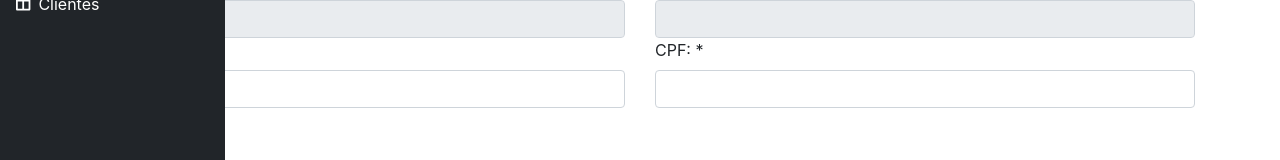
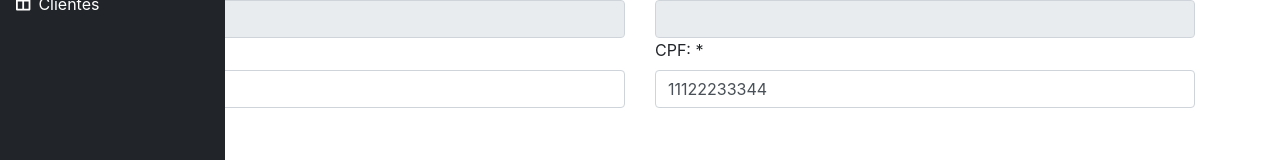
Before and after one commit to riosney/clientes-app, an Angular app: page /clientes-form in a window 1280 px wide. Shown: the part 240-400 px from the top of the page. Built offline with nearby package versions, Linux system fonts and the light colour scheme.

Commit message:
Criando e injetando o serviço de clientes

```diff
--- a/src/app/app.module.ts
+++ b/src/app/app.module.ts
@@ -7,6 +7,7 @@ import { AppComponent } from './app.component';
 import { TemplateModule } from './template/template.module';
 import { HomeComponent } from './home/home.component'
 import { ClientesModule } from './clientes/clientes.module';
+import { ClientesService } from './clientes.service'
 
 @NgModule({
   declarations: [
@@ -19,7 +20,9 @@ import { ClientesModule } from './clientes/clientes.module';
     TemplateModule,
     ClientesModule
   ],
-  providers: [],
+  providers: [
+    ClientesService
+  ],
   bootstrap: [AppComponent]
 })
 export class AppModule { }
--- /dev/null
+++ b/src/app/clientes.service.ts
@@ -0,0 +1,17 @@
+import { Injectable } from '@angular/core';
+import { Cliente } from './clientes/clientes';
+
+@Injectable({
+  providedIn: 'root'
+})
+export class ClientesService {
+
+  constructor() { }
+
+  getCliente() : Cliente {
+    let cliente : Cliente = new Cliente();
+    cliente.nome = 'Fulado de tal';
+    cliente.cpf = '11122233344'
+    return cliente;
+  }
+}
--- a/src/app/clientes/clientes-form/clientes-form.component.ts
+++ b/src/app/clientes/clientes-form/clientes-form.component.ts
@@ -1,6 +1,7 @@
 import { Component, OnInit } from '@angular/core';
 
 import { Cliente } from '../clientes';
+import { ClientesService } from '../../clientes.service';
 
 @Component({
   selector: 'app-clientes-form',
@@ -11,8 +12,8 @@ export class ClientesFormComponent implements OnInit {
 
   cliente: Cliente;
 
-  constructor() {
-    this.cliente = new Cliente();
+  constructor(private service: ClientesService) {
+    this.cliente = service.getCliente();
   }
 
   ngOnInit(): void {
```
